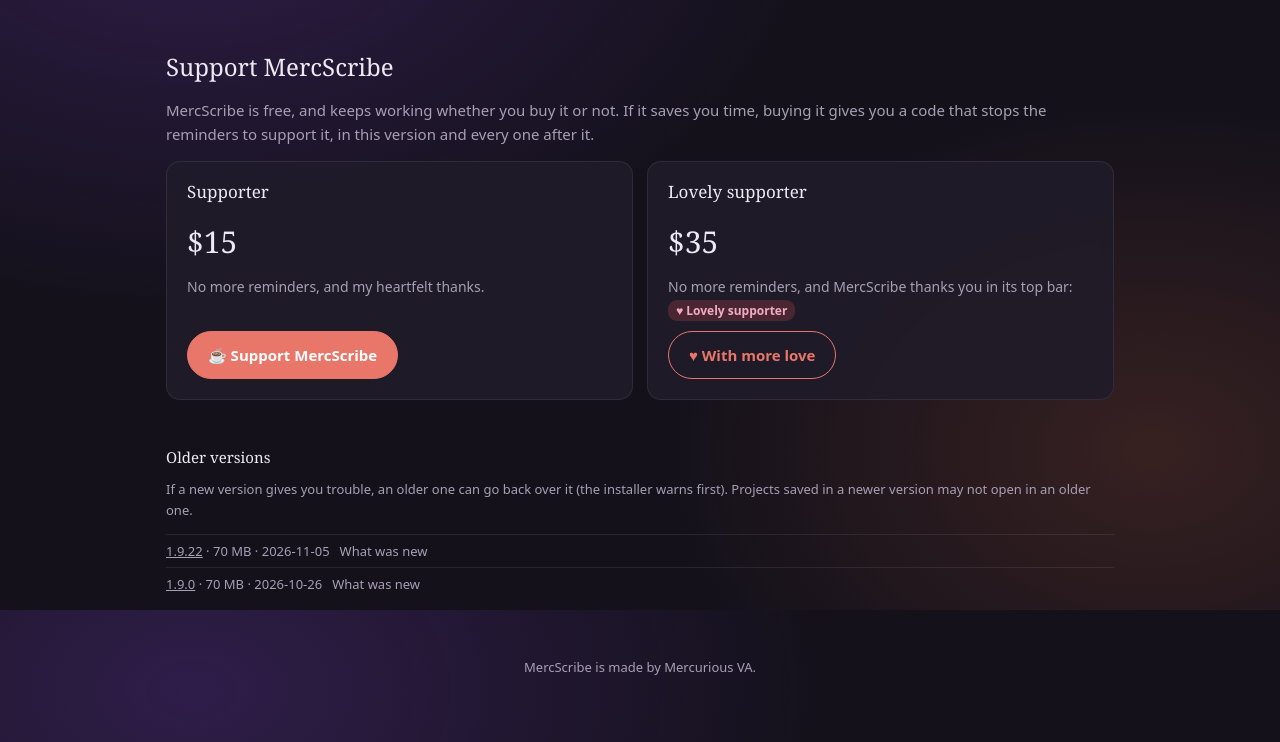
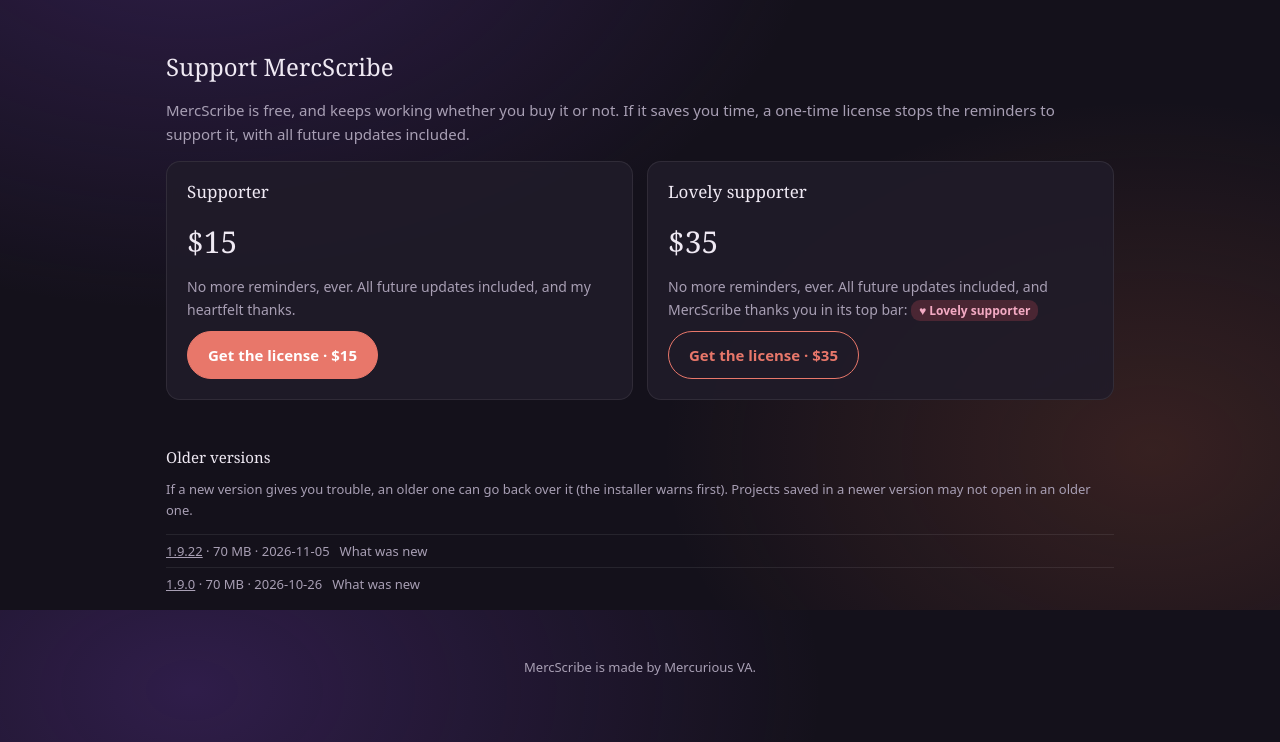
Before and after one commit to Viddeliten/mercscribe-website, a plain HTML site: page public_html/index.html in a window 1280 px wide. Shown: the part 2590-3332 px from the top of the page. Drawn offline with Linux system fonts and the light colour scheme.

Commit message:
Update support section in index.html for clarity and consistency in messaging

```diff
--- a/public_html/index.html
+++ b/public_html/index.html
@@ -155,19 +155,19 @@
     </div>
 
     <h2 id="support">Support MercScribe</h2>
-    <p class="muted">MercScribe is free, and keeps working whether you buy it or not. If it saves you time, buying it gives you a code that stops the reminders to support it, in this version and every one after it.</p>
+    <p class="muted">MercScribe is free, and keeps working whether you buy it or not. If it saves you time, a one-time license stops the reminders to support it, with all future updates included.</p>
     <div class="tiers">
       <div class="card tier">
         <h3>Supporter</h3>
         <div class="price">$15</div>
-        <p>No more reminders, and my heartfelt thanks.</p>
-        <a class="button" href="https://mercuriousva-shop.fourthwall.com/products/support-mercscribe">☕ Support MercScribe</a>
+        <p>No more reminders, ever. All future updates included, and my heartfelt thanks.</p>
+        <a class="button" href="https://mercuriousva-shop.fourthwall.com/products/support-mercscribe">Get the license · $15</a>
       </div>
       <div class="card tier">
         <h3>Lovely supporter</h3>
         <div class="price">$35</div>
-        <p>No more reminders, and MercScribe thanks you in its top bar: <span class="badge">♥ Lovely supporter</span></p>
-        <a class="button ghost" href="https://mercuriousva-shop.fourthwall.com/products/support-mercscribe-with-more-love">♥ With more love</a>
+        <p>No more reminders, ever. All future updates included, and MercScribe thanks you in its top bar: <span class="badge">♥ Lovely supporter</span></p>
+        <a class="button ghost" href="https://mercuriousva-shop.fourthwall.com/products/support-mercscribe-with-more-love">Get the license · $35</a>
       </div>
     </div>
 
```
